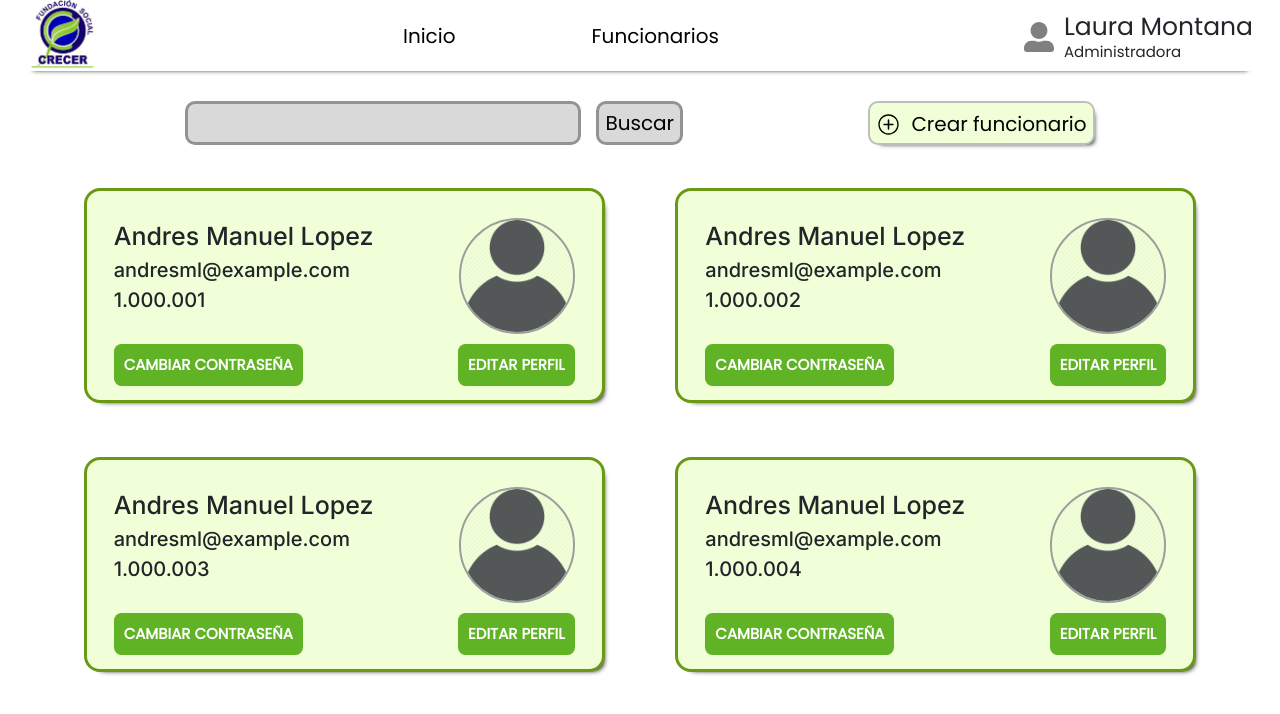
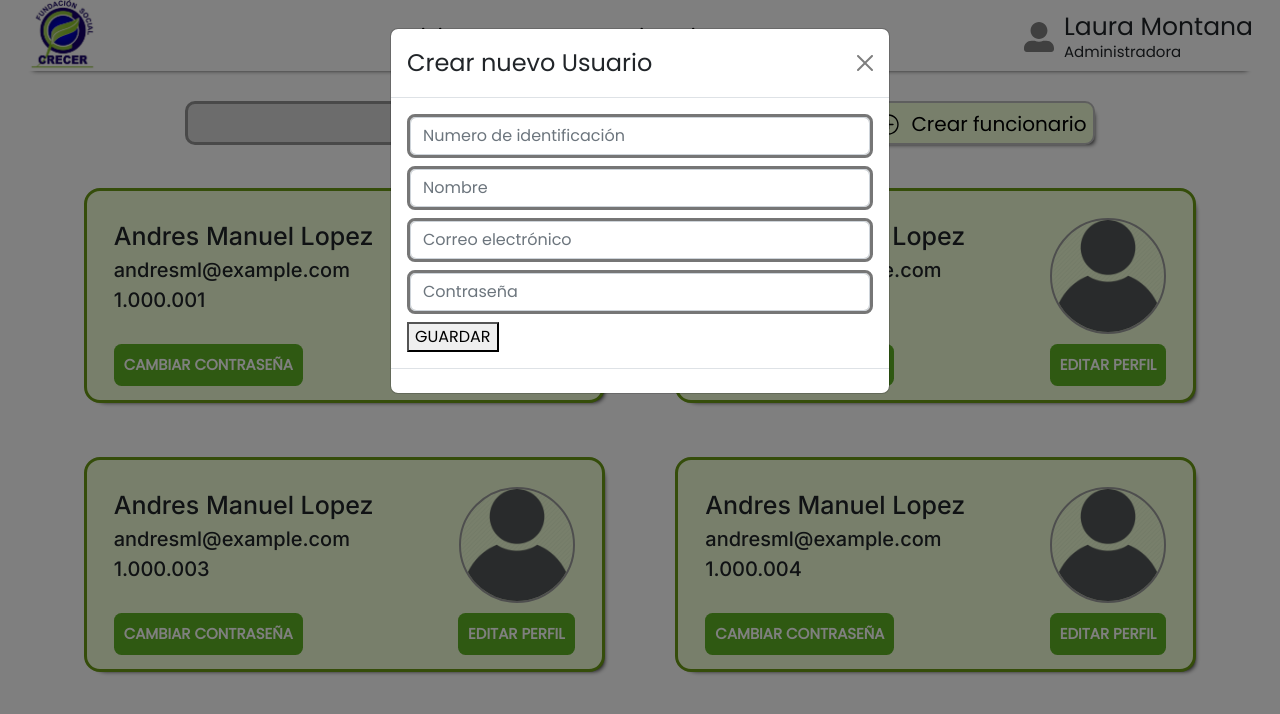
Before and after one commit to programateacademy/1-Fundacion-Social-Crecer-Front-end, a React (Vite) app: page / in a window 1280 px wide. Both pictures are taken after a click on the button "Crear funcionario". Shown: the top 714 px of the page. Built offline with nearby package versions, Linux system fonts and the light colour scheme.

Commit message:
modal added with the needed information for create a new user

```diff
--- a/src/App.jsx
+++ b/src/App.jsx
@@ -2,15 +2,16 @@ import React from 'react';
 import Header from'./components/header/Header.jsx';
 import CardUser from './pages/managers/CardUser.jsx';
 import './pages/managers/Managers.css';
-import AddManagersButton from './pages/managers/AddManagersButton.jsx';
+//import AddManagersButton from './pages/managers/AddManagersButton.jsx';
 import SearchManagers from './pages/managers/SearchManagers.jsx';
+import ModalContainerAddUser from './pages/managers/ModalContainerAddUser.jsx';
 function App() {
   return (
     <>
       <Header />
       <div className='filaUno'>
       <SearchManagers/>
-      <AddManagersButton/>
+      <ModalContainerAddUser/>
       </div>
       <CardUser/>
     </>
--- a/src/pages/managers/AddManagersButton.jsx
+++ /dev/null
@@ -1,10 +0,0 @@
-import { IoIosAddCircleOutline } from 'react-icons/io';
-function AddManagersButton() {
-    return (
-        <button className='addUser'>
-            <span className='iconAddUser'><IoIosAddCircleOutline /></span>
-            <span className='createUser'>Crear funcionario</span>
-        </button>
-    )
-}
-export default AddManagersButton
--- /dev/null
+++ b/src/pages/managers/AddManagersModal.jsx
@@ -0,0 +1,56 @@
+//   Imports the main React component and hook
+import { useState } from "react";
+//   Imports form Bootstrap
+import Button from "react-bootstrap/Button";
+import Form from "react-bootstrap/Form";
+
+
+const AddManagersModal = ({add}) => {
+
+  //   States for item document
+  const [name, setName] = useState('');
+  const [email, setEmail] = useState('');
+  const [password, setPassword] = useState('');
+
+
+//   Item model
+const addItem ={
+    name: name,
+    email: email,
+    password: password,
+};
+
+  //   Component return
+  return (
+    <div id="Form">
+      <Form>
+        <Form.Group className="mb-2">
+          <Form.Control type="text" placeholder="Numero de identificación" />
+        </Form.Group>
+        <Form.Group className="mb-2">
+          <Form.Control
+            type="text"
+            placeholder="Nombre"
+            onChange={(e) => {setName(e.target.value)}}
+            value={name}
+          />
+        </Form.Group>
+        <Form.Group className="mb-2">
+          <Form.Control type="text" placeholder="Correo electrónico"
+          onChange={(e) => {setEmail(e.target.value)}}
+          value={email}/>
+        </Form.Group>
+        <Form.Group className="mb-2">
+          <Form.Control type="text" placeholder="Contraseña"
+          onChange={(e) => {setPassword(e.target.value)}}
+          value={password}/>
+        </Form.Group>
+      </Form>
+      {/* Button functionality assignment */}
+      <button onClick={()=>{add(addItem)}}>GUARDAR</button>
+
+    </div>
+  );
+};
+
+export default AddManagersModal;
--- a/src/pages/managers/Managers.css
+++ b/src/pages/managers/Managers.css
@@ -100,3 +100,8 @@
     justify-content: space-evenly;
     margin-top: 30px;
 }
+.mb-2{
+    border:3px solid #767676;
+    background-color: #D9D9D9;
+    border-radius:0.5em;
+}
--- /dev/null
+++ b/src/pages/managers/ModalContainerAddUser.jsx
@@ -0,0 +1,43 @@
+import { useState } from "react";
+import Modal from "react-bootstrap/Modal";
+import AddManagersModal from "./AddManagersModal";
+import { IoIosAddCircleOutline } from "react-icons/io";
+
+
+//  Modal component
+function ModalContainerAddUser({add}) {
+  //  State assignment
+  const values = [true];
+  const [fullscreen, setFullscreen] = useState(true);
+  const [show, setShow] = useState(false);
+
+  // Show modal function
+  function handleShow(breakpoint) {
+    setFullscreen(breakpoint);
+    setShow(true);
+  }
+
+  return (
+    <div>
+      {values.map((v, idx) => (
+        <button key={idx} className="addUser" onClick={() => handleShow(v)}>
+          <span className="iconAddUser"><IoIosAddCircleOutline /></span>
+          {typeof v === "string" && `below ${v.split("-")[0]}`}
+          <span className='createUser'>Crear funcionario</span>
+          </button>
+      ))}
+      <Modal show={show} onHide={() => setShow(false)}>
+        <Modal.Header closeButton>
+          <Modal.Title>Crear nuevo Usuario</Modal.Title>
+        </Modal.Header>
+        <Modal.Body>
+          <AddManagersModal add={add}/>
+        </Modal.Body>
+        <Modal.Footer>
+        </Modal.Footer>
+      </Modal>
+    </div>
+  );
+}
+
+export default ModalContainerAddUser;
```
